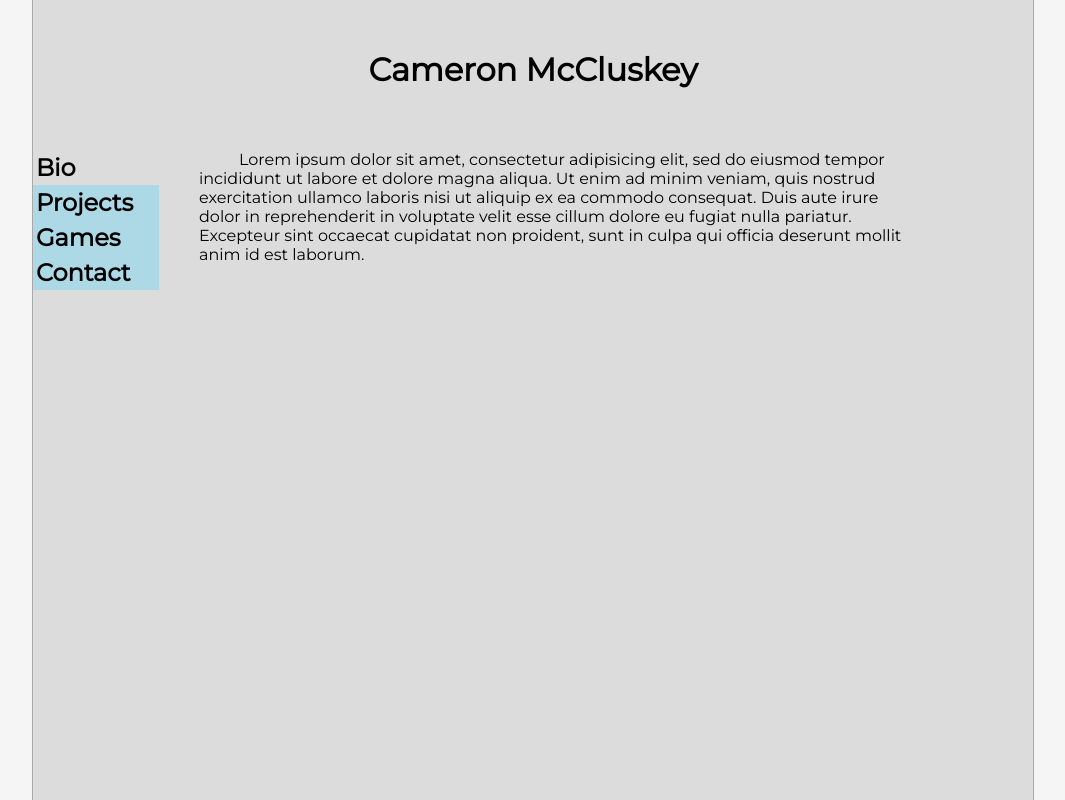
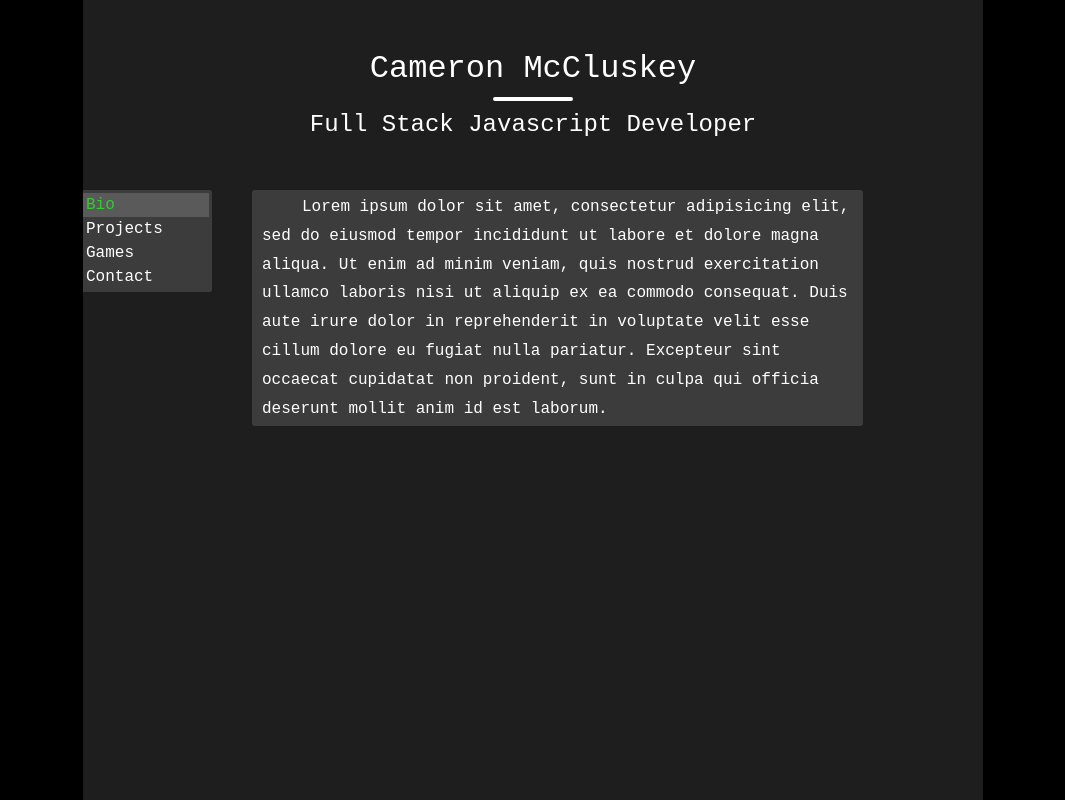
Before and after one commit to CamMcCluskey/CamMcCluskey.github.io, a website: page index.html in a window 1280 px wide. Shown: the whole page, without its empty margins (107-1172 px from the left). Drawn offline with Linux system fonts and the light colour scheme.

Commit message:
updating styles

```diff
--- a/index.html
+++ b/index.html
@@ -6,18 +6,21 @@
 	<link rel="stylesheet" type="text/css" href="style.css">
 	<title>Cameron McCluskey</title>
 	<link rel="icon" type="image/x-icon" href="img/favicon.ico">
+	<script defer type="text/javascript" src="script.js"></script>
 </head>
 <body>
 	<div class="body">
 		<header>
 			<h1 class="centered unselectable">Cameron McCluskey</h1>
+			<hr class="line centered">
+			<h2 class="centered unselectable">Full Stack Javascript Developer</h2>
 		</header>
 		<div class="content">
 			<nav class="item">
-				<h2 id ="bio" class="tab unselectable active">Bio</h2>
-				<h2 id ="projects" class="tab unselectable">Projects</h2>
-				<h2 id ="games" class="tab unselectable">Games</h2>
-				<h2 id ="contact" class="tab unselectable">Contact</h2>
+				<p id ="bio" class="tab unselectable active">Bio</p>
+				<p id ="projects" class="tab unselectable">Projects</p>
+				<p id ="games" class="tab unselectable">Games</p>
+				<p id ="contact" class="tab unselectable">Contact</p>
 			</nav>
 			<article class="item">
 				<div class="bio page unselectable">
@@ -29,41 +32,39 @@
 					proident, sunt in culpa qui officia deserunt mollit anim id est laborum.</p>
 				</div>
 				<div class="projects page unselectable" hidden>
-					<div class="container">
-						<div class="project">
-							<p>project 1</p>
-						</div>
-						<div class="project">
-							<p>project 2</p>
-						</div>
-						<div class="project">
-							<p>project 3</p>
-						</div>
-						<div class="project">
-							<p>project 4</p>
-						</div>
+					<div class="project">
+						<h3><a class="link" href="">List App</a></h3>
+						<p>Description</p>
+					</div>
+					<div class="project">
+						<h3><a class="link" href="">Blog site</a></h3>
+						<p>Description</p>
+					</div>
+					<div class="project">
+						<h3><a class="link" href="">Social Media Clone</a></h3>
+						<p>Description</p>
 					</div>
 				</div>
 				<div class="games page unselectable" hidden>
 					<div class="grid-container">
 						<div class="project">
-							<a href="https://kazuma8098.itch.io/moon-race"><img class="thumb" src="img/moon race.png"></a>
+							<a href="https://kazuma8098.itch.io/moon-race"><img class="thumb" src="img/moon race.png" alt="thumbnail"></a>
 							<a class="link" href="https://kazuma8098.itch.io/moon-race"><h3>Moon Race<h3></a>
 						</div>
 						<div class="project">
-							<a href="https://kazuma8098.itch.io/moon-race"><img class="thumb" src="img/moon race.png"></a>
+							<a href="https://kazuma8098.itch.io/moon-race"><img class="thumb" src="img/moon race.png" alt="thumbnail"></a>
 							<a class="link" href="https://kazuma8098.itch.io/moon-race"><h3>Moon Race<h3></a>
 						</div>
 						<div class="project">
-							<a href="https://kazuma8098.itch.io/moon-race"><img class="thumb" src="img/moon race.png"></a>
+							<a href="https://kazuma8098.itch.io/moon-race"><img class="thumb" src="img/moon race.png" alt="thumbnail"></a>
 							<a class="link" href="https://kazuma8098.itch.io/moon-race"><h3>Moon Race<h3></a>
 						</div>
 						<div class="project">
-							<a href="https://kazuma8098.itch.io/moon-race"><img class="thumb" src="img/moon race.png"></a>
+							<a href="https://kazuma8098.itch.io/moon-race"><img class="thumb" src="img/moon race.png" alt="thumbnail"></a>
 							<a class="link" href="https://kazuma8098.itch.io/moon-race"><h3>Moon Race<h3></a>
 						</div>
 						<div class="project">
-							<a href="https://kazuma8098.itch.io/moon-race"><img class="thumb" src="img/moon race.png"></a>
+							<a href="https://kazuma8098.itch.io/moon-race"><img class="thumb" src="img/moon race.png" alt="thumbnail"></a>
 							<a class="link" href="https://kazuma8098.itch.io/moon-race"><h3>Moon Race<h3></a>
 						</div>
 					</div>
@@ -74,6 +75,5 @@
 			</article>
 		</div>
 	</div>
-	<script type="text/javascript" src="script.js"></script>
 </body>
 </html>
--- a/style.css
+++ b/style.css
@@ -1,7 +1,8 @@
 @import url('https://fonts.googleapis.com/css2?family=Montserrat&family=Oswald&display=swap');
 
 * {
-	font-family: "Montserrat", sans-serif;
+	font-family: monospace;
+	font-weight: 100;
 	margin: 0;
 	padding: 0;
 }
@@ -9,62 +10,110 @@
 body {
 	display: flex;
 	justify-content: center;
-	background-color: whitesmoke;
+	background: rgba(0, 0, 0, 1);
+/*	background-color: whitesmoke;*/
+	height: 100%;
 }
 
 p {
 	text-indent: 40px;
+	margin-left: 7px;
+	margin-right: 7px;
 }
 
 .body {
-	width: 1000px;
+	font-size: 16px;
+	color: white;
+	width: 900px;
 	min-height: 100vh;
-	background-color: rgba(122, 122, 122, 0.2);
-	border-left: 1px solid darkgrey;
-	border-right: 1px solid darkgrey;
+	background-color: rgba(30, 30, 30, 1);
+	height: 100%;
 }
 
 header {
-	height: 100px;
+	height: 140px;
 }
 
 h1 {
 	margin-top: 50px;
 }
 
+h3 {
+	text-align: center;
+	color: white;
+}
+
 .content {
 	display:flex;
+	width: 100%;
+}
+
+nav {
+	border: 3px solid rgba(60, 60, 60, 1);
+	border-left: 0;
+	border-bottom-right-radius: 3px;
+	border-top-right-radius: 3px;
+	background-color: rgba(60, 60, 60, 1);
+	height: 100%;
 }
 
 article {
+	width: 100%;
 	margin-right: 120px;
 	margin-left: 40px;
+	line-height: 180%;
+}
+
+.line {
+	box-sizing: border-box;
+	height: 2px;
+	width: 80px;
+	color: white;
+	margin: 10px;
+	background-color:white;
+	border-width: 2px;
+	border-style:solid;
+	border-radius: 2px;
+	margin-left: auto;
+	margin-right: auto;
 }
 
 .tab {
+	margin-left: 0;
+	margin-right: 0;
+	text-indent: 0;
 	width: 120px;
-	border: 3px solid lightblue;
-	background-color: lightblue;
+	border: solid 3px rgba(60, 60, 60, 1);
+	background-color: rgba(60, 60, 60, 1);
 }
 
 .tab:hover {
 	cursor: pointer;
-	border: 3px solid blue;
+	color: green;
+/*	border: 3px solid rgba(90, 90, 90, 1);*/
 }
 
 .active:hover {
 	cursor: default;
-	border: 3px solid rgba(122, 122, 122, 0);
+	border: 3px solid rgba(90, 90, 90, 1);
 }
 
 .active {
-	background-color: rgba(122, 122, 122, 0);
-	border: 3px solid rgba(122, 122, 122, 0);
+	color: limegreen;
+	background-color: rgba(90, 90, 90, 1);
+	border: 3px solid rgba(90, 90, 90, 1);
 }
 
 .centered {
 	text-align: center;
 	justify-content: start;
+}
+
+.bio {
+	margin-bottom: 15px;
+	border-radius: 3px;
+	border: 3px solid rgba(60, 60, 60, 1);
+	background-color: rgba(60, 60, 60, 1);
 }
 
 .unselectable {
@@ -84,18 +133,29 @@ article {
 .thumb {
 	height: 200px;
 	width: 200px;
-	border: 1px solid darkgrey;
+}
+
+.container {
+	display: flex;
+	justify-items: center;
 }
 
 .project {
-	display: flex;
-	flex-direction: column;
+	margin-bottom: 15px;
+	border-radius: 3px;
+	border: 3px solid rgba(60, 60, 60, 1);
+	background-color: rgba(60, 60, 60, 1);
+}
+
+.project p{
+	text-indent: 0px;
+	text-align: center;
 }
 
 .link {
 	text-decoration: none;
-	color: black;
 	font-size: 20px;
+	color: white;
 }
 
 .click-to-select {
```
Also changed, not shown: package.json (added, +16 -0 lines), 1 other file.
